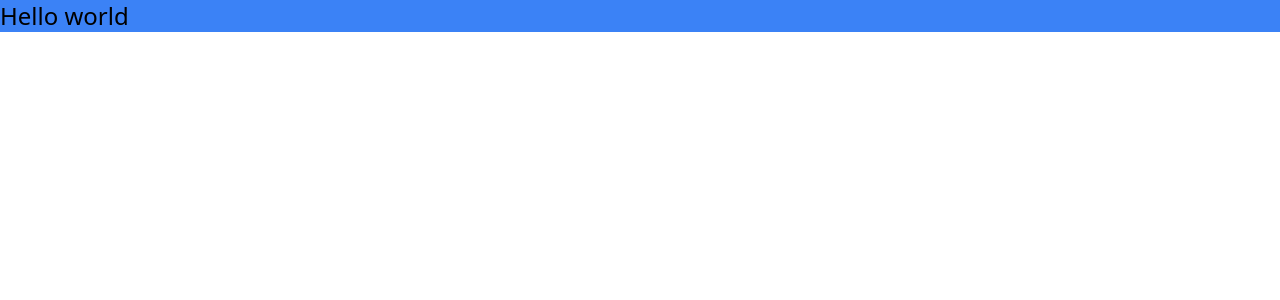
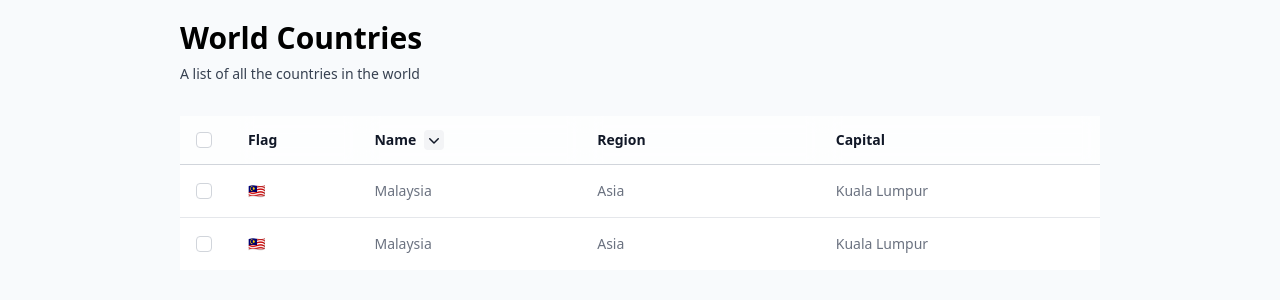
Before and after one commit to muhaiminmfadzil/world_countries_vue3, a Vue app: page / in a window 1280 px wide. Shown: the top 300 px of the page. Built offline with nearby package versions, Linux system fonts and the light colour scheme.

Commit message:
country table layout init

```diff
--- a/package.json
+++ b/package.json
@@ -13,12 +13,14 @@
     "format": "prettier --write src/"
   },
   "dependencies": {
+    "@heroicons/vue": "^2.0.18",
     "pinia": "^2.1.6",
     "vue": "^3.3.4",
     "vue-router": "^4.2.4"
   },
   "devDependencies": {
     "@rushstack/eslint-patch": "^1.3.3",
+    "@tailwindcss/forms": "^0.5.6",
     "@tsconfig/node18": "^18.2.2",
     "@types/jsdom": "^21.1.3",
     "@types/node": "^18.17.17",
--- a/src/App.vue
+++ b/src/App.vue
@@ -3,8 +3,9 @@ import { RouterView } from 'vue-router'
 </script>
 
 <template>
-  <RouterView />
+  <div class="min-h-screen bg-slate-50">
+    <RouterView />
+  </div>
 </template>
 
-<style scoped>
-</style>
+<style scoped></style>
--- /dev/null
+++ b/src/components/CountryTable.vue
@@ -0,0 +1,132 @@
+<script setup lang="ts">
+import { ChevronDownIcon } from '@heroicons/vue/20/solid'
+
+const countries = [
+  {
+    name: 'Malaysia',
+    region: 'Asia',
+    capital: 'Kuala Lumpur',
+    flag: '🇲🇾'
+  },
+  {
+    name: 'Malaysia',
+    region: 'Asia',
+    capital: 'Kuala Lumpur',
+    flag: '🇲🇾'
+  }
+]
+</script>
+
+<template>
+  <div class="px-4 sm:px-6 lg:px-8">
+    <div class="flow-root mt-8">
+      <div class="-mx-4 -my-2 sm:-mx-6 lg:-mx-8">
+        <div class="inline-block min-w-full py-2 align-middle">
+          <table class="min-w-full border-separate border-spacing-0">
+            <thead>
+              <tr>
+                <th class="relative w-12 px-6 bg-white bg-opacity-75 border-b border-gray-300">
+                  <input
+                    type="checkbox"
+                    class="absolute w-4 h-4 -mt-2 text-indigo-600 border-gray-300 rounded left-4 top-1/2 focus:ring-indigo-600"
+                  />
+                </th>
+                <th
+                  class="sticky top-0 z-10 border-b border-gray-300 bg-white bg-opacity-75 py-3.5 px-3 text-left text-sm font-semibold text-gray-900 backdrop-blur backdrop-filter"
+                >
+                  Flag
+                </th>
+                <th
+                  class="sticky top-0 z-10 border-b border-gray-300 bg-white bg-opacity-75 py-3.5 px-3 text-left text-sm font-semibold text-gray-900 backdrop-blur backdrop-filter"
+                >
+                  <a href="#" class="inline-flex group">
+                    Name
+                    <span
+                      class="flex-none ml-2 text-gray-900 bg-gray-100 rounded group-hover:bg-gray-200"
+                    >
+                      <ChevronDownIcon class="w-5 h-5" aria-hidden="true" />
+                    </span>
+                  </a>
+                </th>
+                <th
+                  class="sticky top-0 z-10 border-b border-gray-300 bg-white bg-opacity-75 py-3.5 px-3 text-left text-sm font-semibold text-gray-900 backdrop-blur backdrop-filter"
+                >
+                  <a href="#" class="inline-flex group">
+                    Region
+                    <span
+                      class="flex-none invisible ml-2 text-gray-400 rounded group-hover:visible group-focus:visible"
+                    >
+                      <ChevronDownIcon class="w-5 h-5" aria-hidden="true" />
+                    </span>
+                  </a>
+                </th>
+                <th
+                  class="sticky top-0 z-10 border-b border-gray-300 bg-white bg-opacity-75 py-3.5 px-3 text-left text-sm font-semibold text-gray-900 backdrop-blur backdrop-filter"
+                >
+                  <a href="#" class="inline-flex group">
+                    Capital
+                    <span
+                      class="flex-none invisible ml-2 text-gray-400 rounded group-hover:visible group-focus:visible"
+                    >
+                      <ChevronDownIcon class="w-5 h-5" aria-hidden="true" />
+                    </span>
+                  </a>
+                </th>
+              </tr>
+            </thead>
+            <tbody class="bg-white">
+              <tr v-for="(country, countryIdx) in countries" :key="country.name">
+                <td
+                  :class="[
+                    countryIdx !== countries.length - 1 ? 'border-b border-gray-200' : '',
+                    'relative w-12 px-7'
+                  ]"
+                >
+                  <input
+                    type="checkbox"
+                    class="absolute w-4 h-4 -mt-2 text-indigo-600 border-gray-300 rounded left-4 top-1/2 focus:ring-indigo-600"
+                    :value="country.name"
+                  />
+                </td>
+                <td
+                  :class="[
+                    countryIdx !== countries.length - 1 ? 'border-b border-gray-200' : '',
+                    'whitespace-nowrap px-3 py-4 text-sm text-gray-500 sm:table-cell'
+                  ]"
+                >
+                  {{ country.flag }}
+                </td>
+                <td
+                  :class="[
+                    countryIdx !== countries.length - 1 ? 'border-b border-gray-200' : '',
+                    'whitespace-nowrap px-3 py-4 text-sm text-gray-500 sm:table-cell'
+                  ]"
+                >
+                  {{ country.name }}
+                </td>
+                <td
+                  :class="[
+                    countryIdx !== countries.length - 1 ? 'border-b border-gray-200' : '',
+                    'whitespace-nowrap px-3 py-4 text-sm text-gray-500 lg:table-cell'
+                  ]"
+                >
+                  {{ country.region }}
+                </td>
+                <td
+                  :class="[
+                    countryIdx !== countries.length - 1 ? 'border-b border-gray-200' : '',
+                    'whitespace-nowrap px-3 py-4 text-sm text-gray-500 lg:table-cell'
+                  ]"
+                >
+                  {{ country.capital }}
+                </td>
+              </tr>
+            </tbody>
+          </table>
+        </div>
+      </div>
+    </div>
+  </div>
+</template>
+
+<style scoped></style>
--- a/src/views/HomeView.vue
+++ b/src/views/HomeView.vue
@@ -1,9 +1,13 @@
 <script setup lang="ts">
-import HelloWorld from '../components/HelloWorld.vue'
+import CountryTable from '@/components/CountryTable.vue'
 </script>
 
 <template>
-  <main>
-    <HelloWorld />
+  <main class="max-w-[75dvw] mx-auto p-5">
+    <!-- Heading -->
+    <h1 class="text-3xl font-semibold">World Countries</h1>
+    <!-- Descriptions -->
+    <p class="mt-2 text-sm text-gray-700">A list of all the countries in the world</p>
+    <CountryTable />
   </main>
 </template>
--- a/tailwind.config.js
+++ b/tailwind.config.js
@@ -1,11 +1,10 @@
 /** @type {import('tailwindcss').Config} */
+import tailwindForm from '@tailwindcss/forms'
+
 export default {
-  content: [
-    "./index.html",
-    "./src/**/*.{vue,js,ts,jsx,tsx}",
-  ],
+  content: ['./index.html', './src/**/*.{vue,js,ts,jsx,tsx}'],
   theme: {
-    extend: {},
+    extend: {}
   },
-  plugins: [],
+  plugins: [tailwindForm]
 }
```
Also changed, not shown: 1 other file (tests, documents, lock files or other folders).
